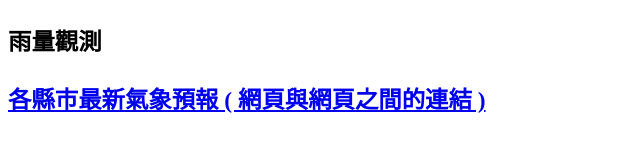
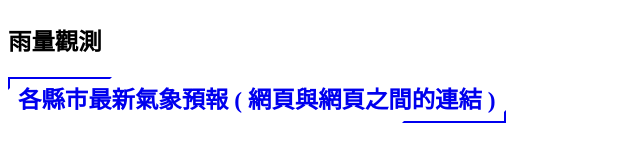
Before and after one commit to wanwan1026/team-weather, a plain HTML site: page index.html in a window 1280 px wide. Shown: the whole page, without its empty margins (0-640 px from the left). Drawn offline with Linux system fonts and the light colour scheme; no server answers.

Commit message:
Update common.css

```diff
--- a/css/common.css
+++ b/css/common.css
@@ -1,3 +1,34 @@
 body{
 	font-size:20px;
+
 }
+#jump a{
+	text-decoration: none;
+	position: relative;
+	padding: 10px;
+}
+#jump a::after,#jump a::before{
+	content: '';
+	display: block;
+	position: absolute;
+	width: 20%;
+	height: 20%;
+	border: 2px solid;
+	transition: all 1s ease;
+}
+#jump a::after{
+	bottom: 0;
+	right: 0;
+	border-top-color: transparent;
+	border-left-color: transparent;
+}
+#jump a::before{
+	top: 0;
+	left: 0;
+	border-bottom-color: transparent;
+	border-right-color: transparent;
+}
+#jump a:hover:after,#jump a:hover:before{
+	width: 100%;
+	height: 100%;
+}
```
